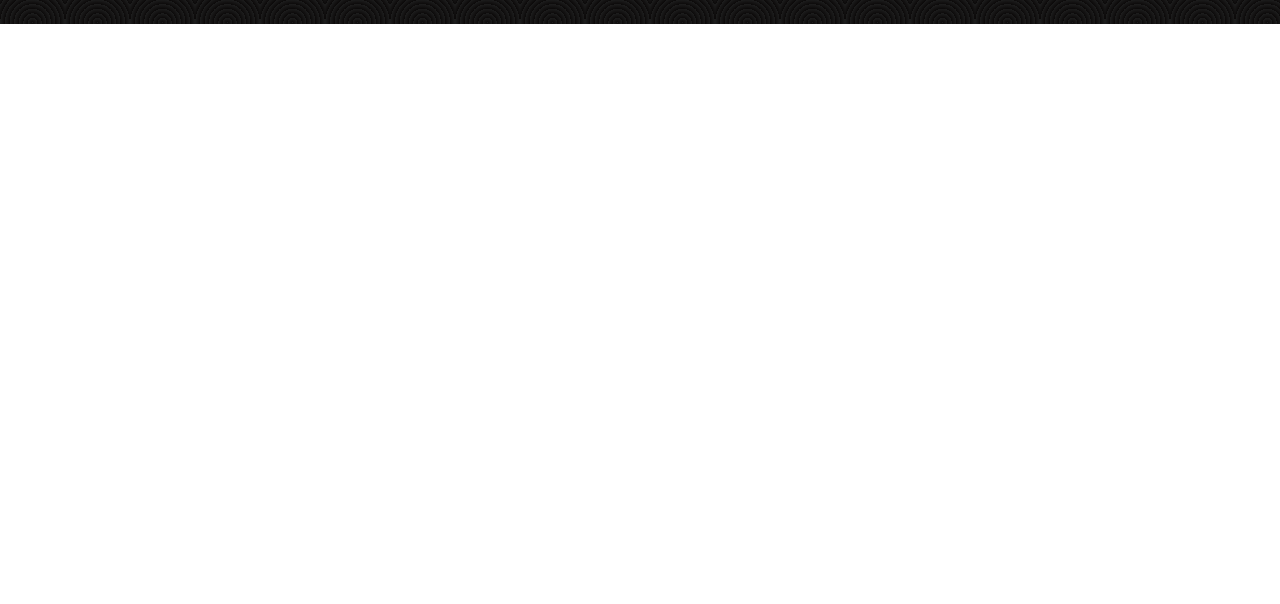
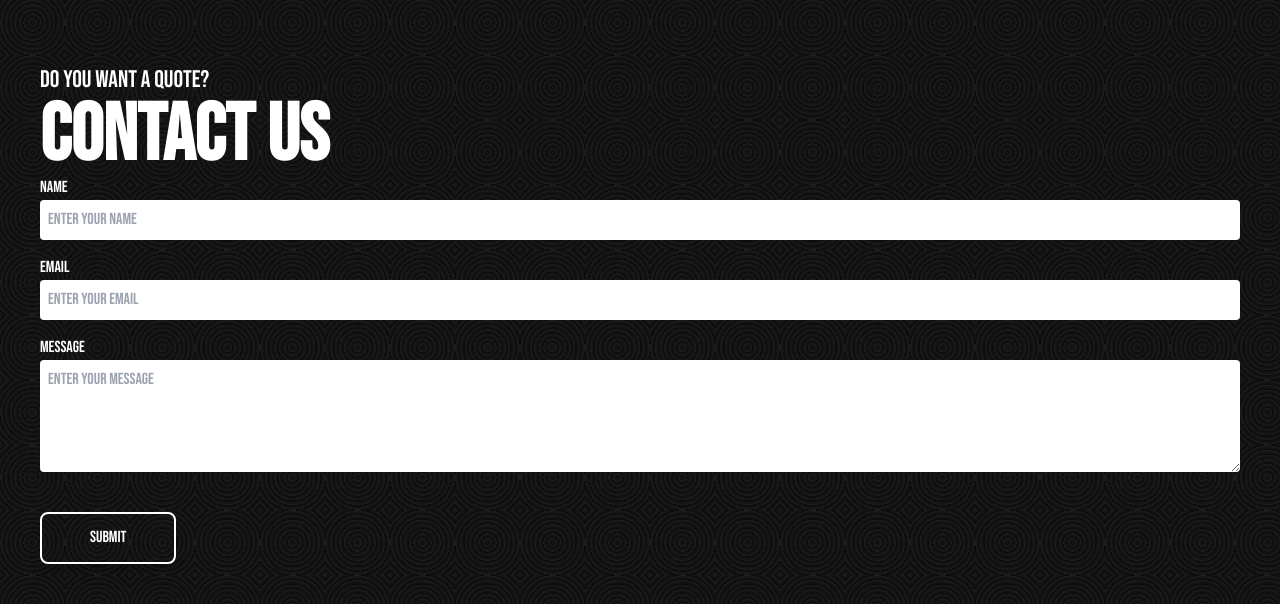
Before and after one commit to tamimhasan19702/NBYHTML, a plain HTML site: page index.html in a window 1280 px wide. Shown: the part 9045-9649 px from the top of the page. Before the commit the page ends 9069 px from the top, so only its background shows below. Drawn offline with nearby package versions, Linux system fonts and the light colour scheme.

Commit message:
update index.html and output.css

```diff
--- a/index.html
+++ b/index.html
@@ -756,32 +756,6 @@
 </section>
 
 
-<!-- cta -->
-  <section class="mt-20 mb-20 relative w-full h-[50vh] md:h-[80vh] overflow-hidden">
-  <!-- Background Video -->
-  <div class="absolute inset-0 z-0">
-    <video autoplay muted loop playsinline class="w-full h-full  object-cover">
-      <source src="./public/img/cta.mp4"  type="video/mp4" />
-      Your browser does not support the video tag.
-    </video>
-    <!-- Black Overlay -->
-    <!-- <div class="absolute inset-0 bg-black/40"></div> -->
-  </div>
-
-  <!-- Content -->
-  <div class="relative z-10 flex flex-col items-center justify-center h-full text-center px-6 gap-2 md:gap-6">
-    <p class="text-white text-lg md:text-2xl lg:text-[1.5rem] xl:text-[1.5rem]">Ready to Bring Your Ideas to Life?</p>
-
-    <h2 class="font-bold text-white text-2xl md:text-3xl lg:text-[2rem] xl:text-[4rem]">Let’s collaborate to turn your vision into stunning 3D experiences.</h2>
-
-    <div class="flex flex-col w-full sm:flex-row gap-0 md:gap-6  items-center justify-center">
-      <button class="btn  text-white py-2 px-6 md:px-12 md:py-3 rounded-lg shadow-lg  hover:scale-105 transition   text-center   mt-4 border-2 border-white">Get Started</button>
-      <button class="btn  text-white py-2 px-6 md:px-12 md:py-3 rounded-lg shadow-lg  hover:scale-105 transition   text-center   mt-4 border-2 border-white">View Portfolio</button>
-    </div>
-  </div>
-</section>
-
-
 <!-- clients -->
 
   <section>
@@ -813,6 +787,61 @@
       </div>
     </div>
   </section>
+
+  <!-- cta -->
+  <section class="mt-20 mb-20 relative w-full h-[50vh] md:h-[80vh] overflow-hidden">
+  <!-- Background Video -->
+  <div class="absolute inset-0 z-0">
+    <video autoplay muted loop playsinline class="w-full h-full  object-cover">
+      <source src="./public/img/cta.mp4"  type="video/mp4" />
+      Your browser does not support the video tag.
+    </video>
+    <!-- Black Overlay -->
+    <!-- <div class="absolute inset-0 bg-black/40"></div> -->
+  </div>
+
+  <!-- Content -->
+  <div class="relative z-10 flex flex-col items-start justify-end h-full px-6 gap-2 md:gap-6 p-10">
+    <p class="text-white text-lg md:text-2xl lg:text-[1.5rem] xl:text-[1.5rem]">Ready to Bring Your Ideas to Life?</p>
+
+    <h2 class="font-bold text-white text-2xl md:text-3xl lg:text-[2rem] xl:text-[4rem]">Let’s collaborate to turn your vision into stunning 3D experiences.</h2>
+
+    <div class="flex flex-row w-full gap-4  items-center justify-start">
+      <button class="btn  text-white py-2 px-6 md:px-12 md:py-3 rounded-lg shadow-lg  hover:scale-105 transition   text-center   mt-4 border-2 border-white">Get Started</button>
+      <button class="btn  text-white py-2 px-6 md:px-12 md:py-3 rounded-lg shadow-lg  hover:scale-105 transition   text-center   mt-4 border-2 border-white">View Portfolio</button>
+    </div>
+  </div>
+</section>
+
+
+<!-- contact us -->
+
+
+  <section>
+    <div class="mt-0 md:mt-10 flex flex-col items-start justify-start gap-0 md:gap-10 w-full max-w-full">
+      <div class="mb-10 px-10 flex flex-col items-start justify-start gap-1 md:gap-5 w-full max-w-full" >
+        <p class="text-white text-lg md:text-2xl lg:text-[1.5rem] xl:text-[1.5rem]">Do you want a quote?</p>
+   <h2 class="font-bold text-white text-5xl md:text-4xl lg:text-[3rem] xl:text-[5rem]"> Contact Us</h2>
+
+
+   <form action="" class="w-full">
+    <label for="name" class="block text-white">Name</label>
+    <input type="text" id="name" name="name" class="w-full mb-4 p-2 rounded" placeholder="Enter your name">
+
+    <label for="email" class="block text-white">Email</label>
+    <input type="email" id="email" name="email" class="w-full mb-4 p-2 rounded" placeholder="Enter your email">
+
+    <label for="message" class="block text-white">Message</label>
+    <textarea id="message" name="message" class="w-full mb-4 p-2 rounded" rows="4" placeholder="Enter your message"></textarea>
+
+    <button class="btn text-white py-2 px-6 md:px-12 md:py-3 rounded-lg shadow-lg  hover:scale-105 transition   text-center mt-4 border-2 border-white">Submit</button>
+   </form>
+
+
+      </div>
+      </div>
+  </section>
+
 
   <!-- Footer -->
 </main>
```
Also changed, not shown: public/css/output.css.
